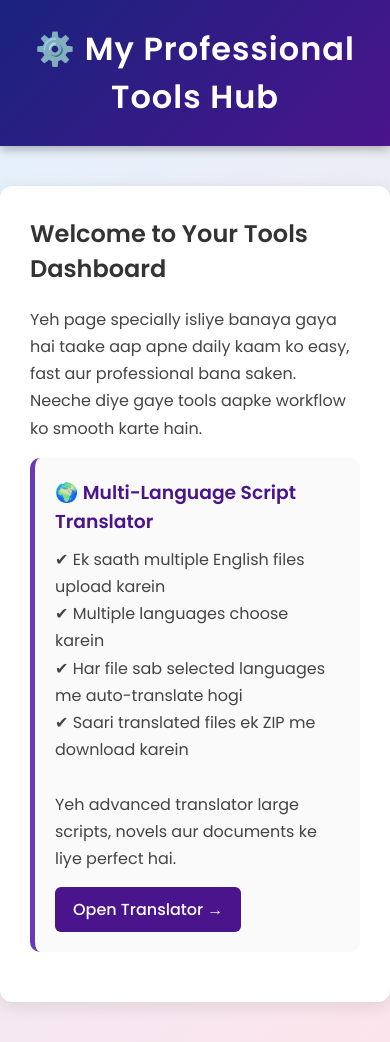
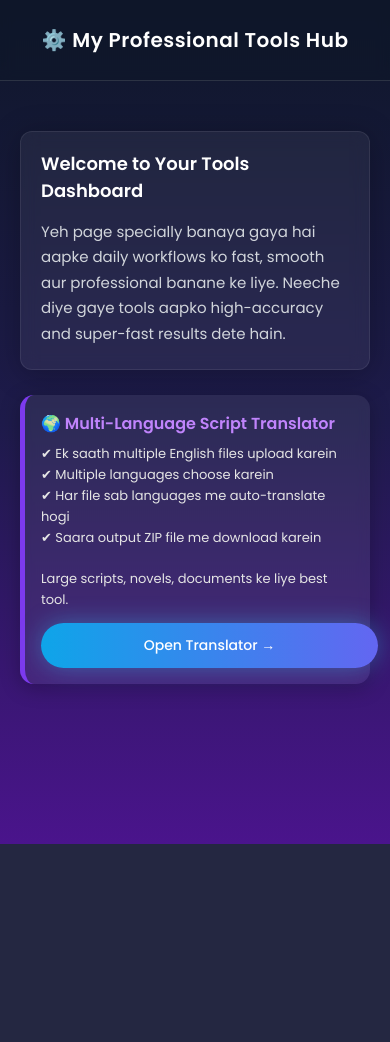
Before and after one commit to sulemanb2939/multi_tool_translator, a Flask app: page / in a window 390 px wide. After the commit the page ends 844 px from the top, so only its background shows below. Run offline with Flask 3, Linux system fonts and the light colour scheme.

Commit message:
Update base.html
mobile responsive

```diff
--- a/templates/base.html
+++ b/templates/base.html
@@ -2,6 +2,7 @@
 <html lang="en">
 <head>
     <meta charset="UTF-8">
+    <meta name="viewport" content="width=device-width, initial-scale=1.0"> <!-- Mobile Responsive -->
     <title>My Tools – Professional Utilities</title>
 
     <!-- Google Font -->
@@ -11,84 +12,134 @@
         body {
             font-family: 'Poppins', sans-serif;
             margin: 0;
-            padding: 0;
-            background: linear-gradient(135deg, #e3f2fd, #fce4ec);
+            background: linear-gradient(180deg, #0f172a, #1e1b4b, #4a148c);
+            min-height: 100vh;
+            color: #e0e0e0;
         }
 
         header {
-            background: linear-gradient(135deg, #1a237e, #4a148c);
-            color: #fff;
+            background: rgba(15, 23, 42, 0.7);
             padding: 25px;
-            box-shadow: 0 3px 10px rgba(0,0,0,0.3);
+            text-align: center;
+            backdrop-filter: blur(6px);
+            border-bottom: 1px solid rgba(255, 255, 255, 0.12);
         }
 
         header h1 {
             margin: 0;
             font-weight: 600;
-            letter-spacing: 1px;
-            text-align: center;
+            font-size: 24px;
+            color: #ffffff;
+            letter-spacing: 0.5px;
         }
 
         .container {
             max-width: 950px;
-            margin: 40px auto;
-            background: #fff;
-            padding: 30px;
-            border-radius: 12px;
-            box-shadow: 0 4px 18px rgba(0,0,0,0.1);
+            margin: 30px auto;
+            padding: 20px;
         }
 
-        h2 {
-            margin-top: 0;
-            font-weight: 600;
-            color: #333;
+        .intro {
+            background: rgba(255,255,255,0.06);
+            padding: 20px 25px;
+            border-radius: 12px;
+            box-shadow: 0 4px 30px rgba(0,0,0,0.25);
+            margin-bottom: 25px;
+            backdrop-filter: blur(8px);
+            border: 1px solid rgba(255,255,255,0.08);
         }
 
-        p {
+        .intro h2 {
+            margin-top: 0;
+            color: #ffffff;
+            font-weight: 600;
+            font-size: 22px;
+        }
+
+        .intro p {
+            color: #d1d5db;
             line-height: 1.7;
-            color: #444;
+            margin: 10px 0 5px;
+            font-size: 15px;
         }
 
         .tool-card {
-            background: #fafafa;
-            border-radius: 10px;
+            background: rgba(255,255,255,0.07);
+            border-radius: 14px;
             padding: 20px;
-            margin-bottom: 20px;
-            transition: 0.3s ease;
-            border-left: 5px solid #673ab7;
+            margin-bottom: 18px;
+            border-left: 5px solid #7c3aed;
+            transition: 0.25s ease;
+            box-shadow: 0 4px 20px rgba(0,0,0,0.25);
+            backdrop-filter: blur(6px);
         }
 
         .tool-card:hover {
-            background: #f3e5f5;
             transform: translateY(-4px);
+            background: rgba(255,255,255,0.12);
         }
 
         .tool-card h3 {
-            margin: 0 0 10px;
+            margin: 0 0 8px;
+            color: #c084fc;
             font-weight: 600;
-            color: #4a148c;
         }
 
         .tool-card p {
-            margin: 0 0 15px;
+            margin: 0 0 12px;
+            color: #e5e5e5;
+            font-size: 14px;
+            line-height: 1.6;
         }
 
-        a.btn {
+        .btn {
             display: inline-block;
             padding: 10px 18px;
-            background: #4a148c;
+            background: linear-gradient(90deg, #0ea5e9, #6366f1);
             color: #fff;
             text-decoration: none;
-            border-radius: 6px;
-            transition: 0.3s;
+            border-radius: 999px;
             font-weight: 500;
+            font-size: 14px;
+            box-shadow: 0 0 25px rgba(56,189,248,0.4);
+            transition: 0.2s;
         }
 
-        a.btn:hover {
-            background: #6a1b9a;
+        .btn:hover {
+            transform: translateY(-2px);
+            box-shadow: 0 0 30px rgba(56,189,248,0.6);
+        }
+
+        /* MOBILE RESPONSIVE */
+        @media (max-width: 600px) {
+            header h1 {
+                font-size: 20px;
+            }
+            .intro {
+                padding: 18px 20px;
+            }
+            .intro h2 {
+                font-size: 18px;
+            }
+            .tool-card {
+                padding: 16px;
+            }
+            .tool-card h3 {
+                font-size: 16px;
+            }
+            .tool-card p {
+                font-size: 13px;
+            }
+            .btn {
+                display: block;
+                text-align: center;
+                width: 100%;
+                padding: 12px;
+            }
         }
     </style>
 </head>
+
 <body>
 
 <header>
@@ -96,11 +147,16 @@
 </header>
 
 <div class="container">
-    <h2>Welcome to Your Tools Dashboard</h2>
-    <p>
-        Yeh page specially isliye banaya gaya hai taake aap apne daily kaam ko easy, fast
-        aur professional bana saken. Neeche diye gaye tools aapke workflow ko smooth karte hain.
-    </p>
+
+    <!-- Intro Section -->
+    <div class="intro">
+        <h2>Welcome to Your Tools Dashboard</h2>
+        <p>
+            Yeh page specially banaya gaya hai aapke daily workflows ko fast, smooth
+            aur professional banane ke liye. Neeche diye gaye tools aapko high-accuracy
+            and super-fast results dete hain.
+        </p>
+    </div>
 
     <!-- Translator Tool -->
     <div class="tool-card">
@@ -108,15 +164,14 @@
         <p>
             ✔ Ek saath multiple English files upload karein<br>
             ✔ Multiple languages choose karein<br>
-            ✔ Har file sab selected languages me auto-translate hogi<br>
-            ✔ Saari translated files ek ZIP me download karein<br><br>
-            Yeh advanced translator large scripts, novels aur documents ke liye perfect hai.
+            ✔ Har file sab languages me auto-translate hogi<br>
+            ✔ Saara output ZIP file me download karein<br><br>
+            Large scripts, novels, documents ke liye best tool.
         </p>
         <a class="btn" href="{{ url_for('translator') }}">Open Translator →</a>
     </div>
 
-    <!-- Add more custom tool cards here if needed -->
-
+    <!-- More tools can be added below -->
 </div>
 
 </body>
```
